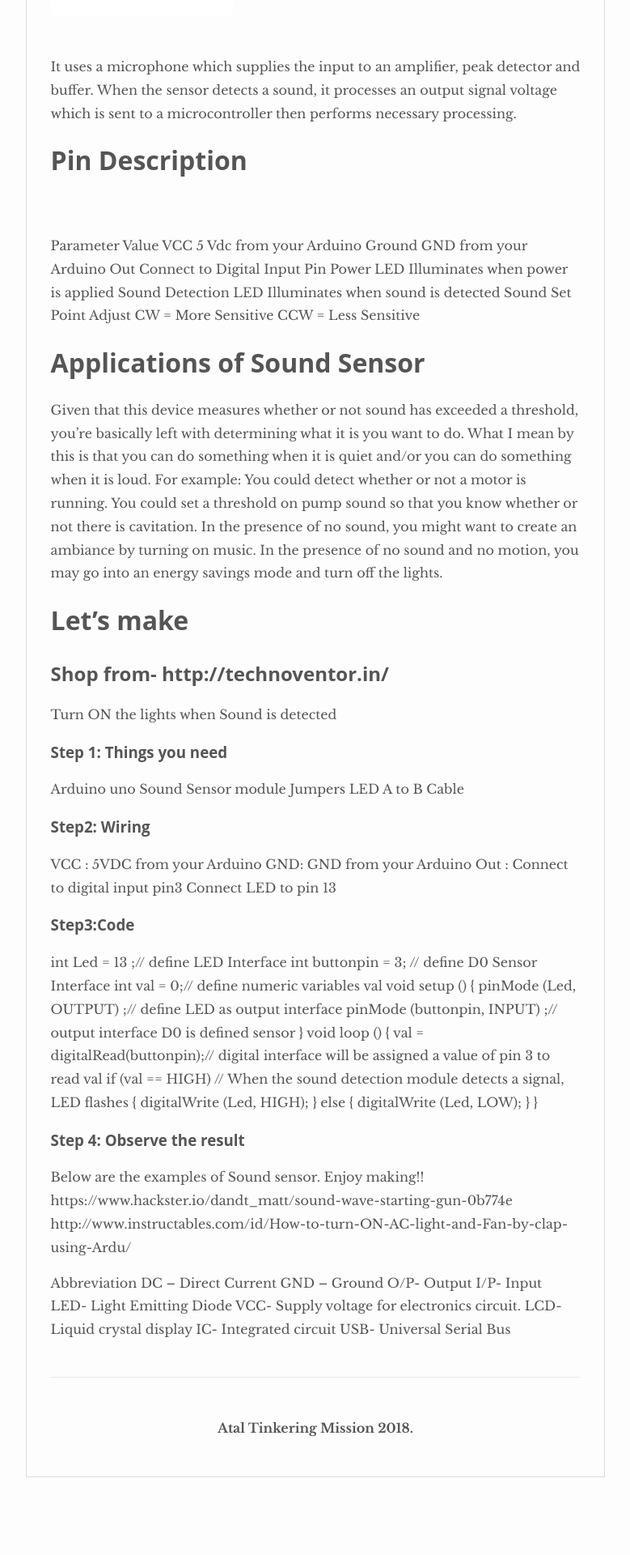
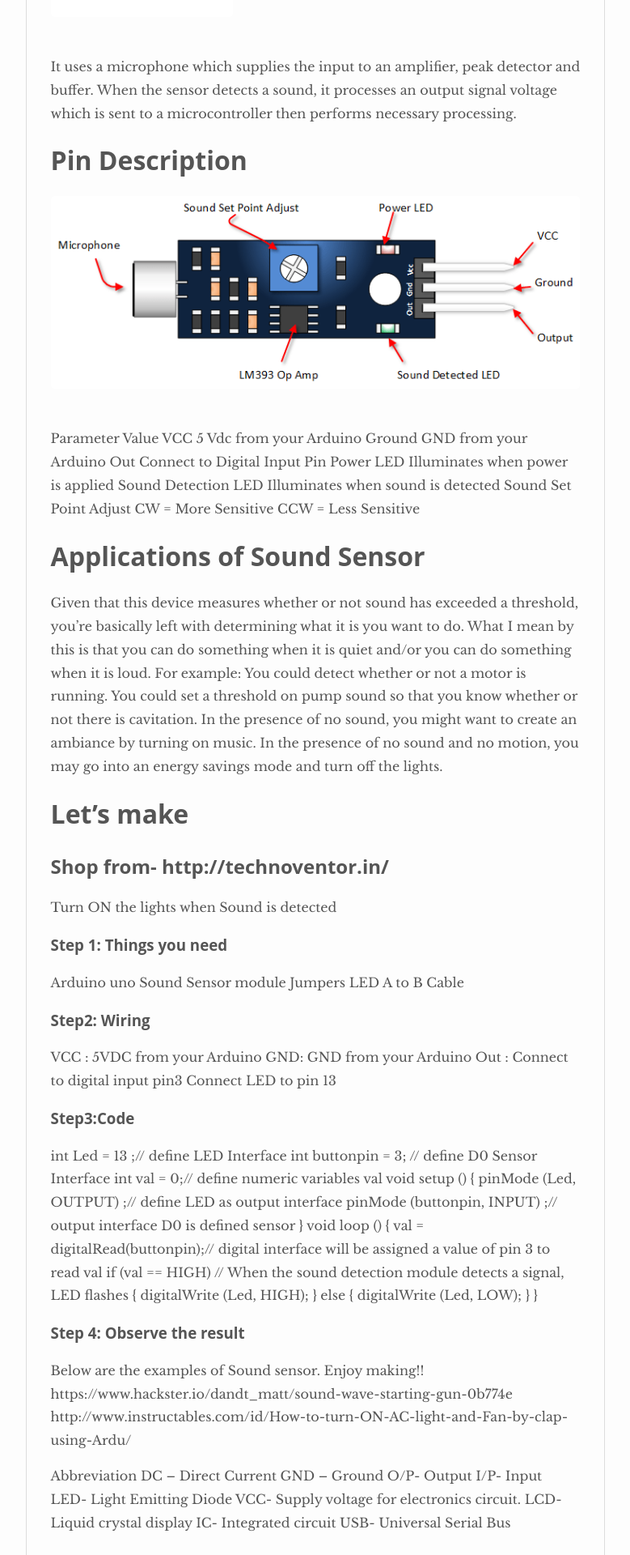
Before and after one commit to yugn27/atel, a Jekyll site: the page built from _posts/2018-01-10-Sound-Sensor.markdown, in a window 1280 px wide. Shown: the part 877-2797 px from the top of the page at 81% size, without its empty margins (250-1029 px from the left). Built offline with Jekyll 4.4.1, drawn with Linux system fonts in a browser that asks for light colours; nearby versions of some CDN libraries; comment, search, counter and statistics services are not loaded; before the commit the page ends 2765 px from its top, so only the background shows below that.

Commit message:
Update 2018-01-10-Sound-Sensor.markdown

```diff
--- a/_posts/2018-01-10-Sound-Sensor.markdown
+++ b/_posts/2018-01-10-Sound-Sensor.markdown
@@ -15,7 +15,7 @@ which is sent to a microcontroller then performs necessary processing.
 
 # Pin Description
 
-![]({{site.baseurl}}/images/Electronic/9/02.png)
+![]({{site.baseurl}}/images/Electronic/11/02.png)
 
 Parameter
 Value
```
